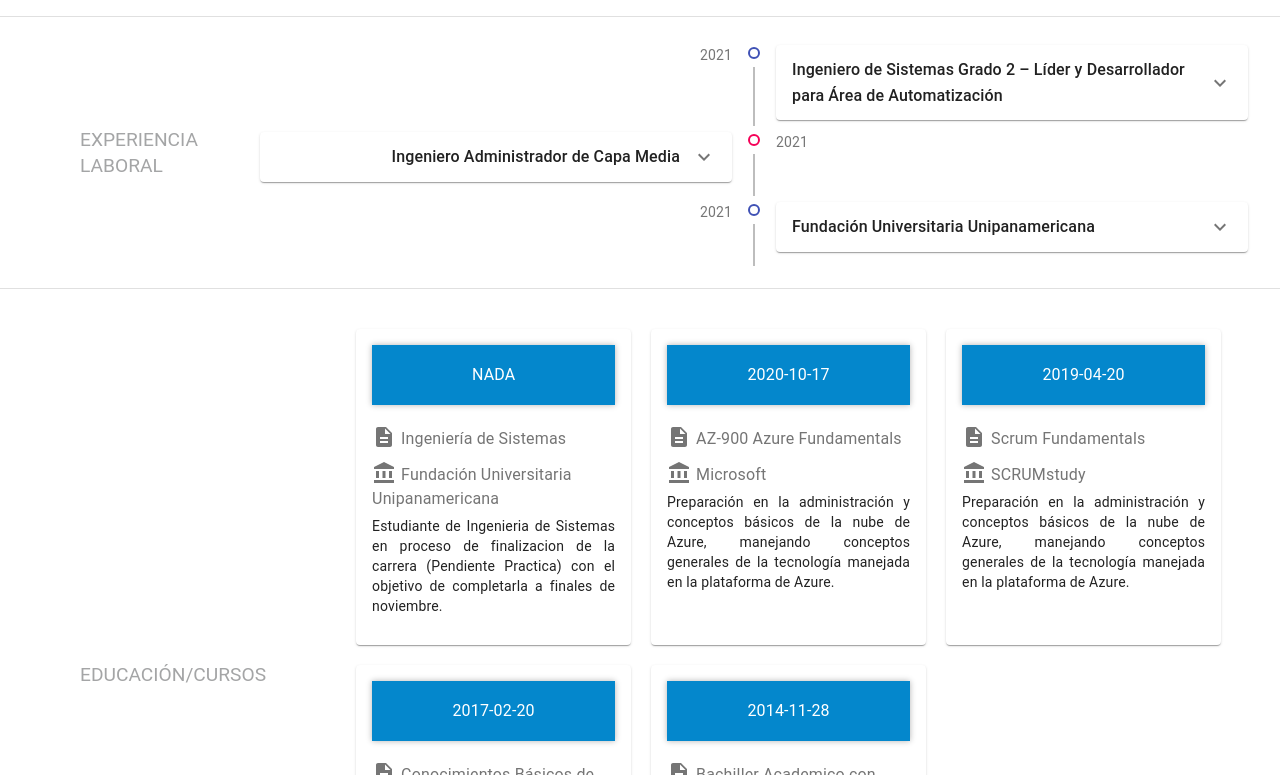
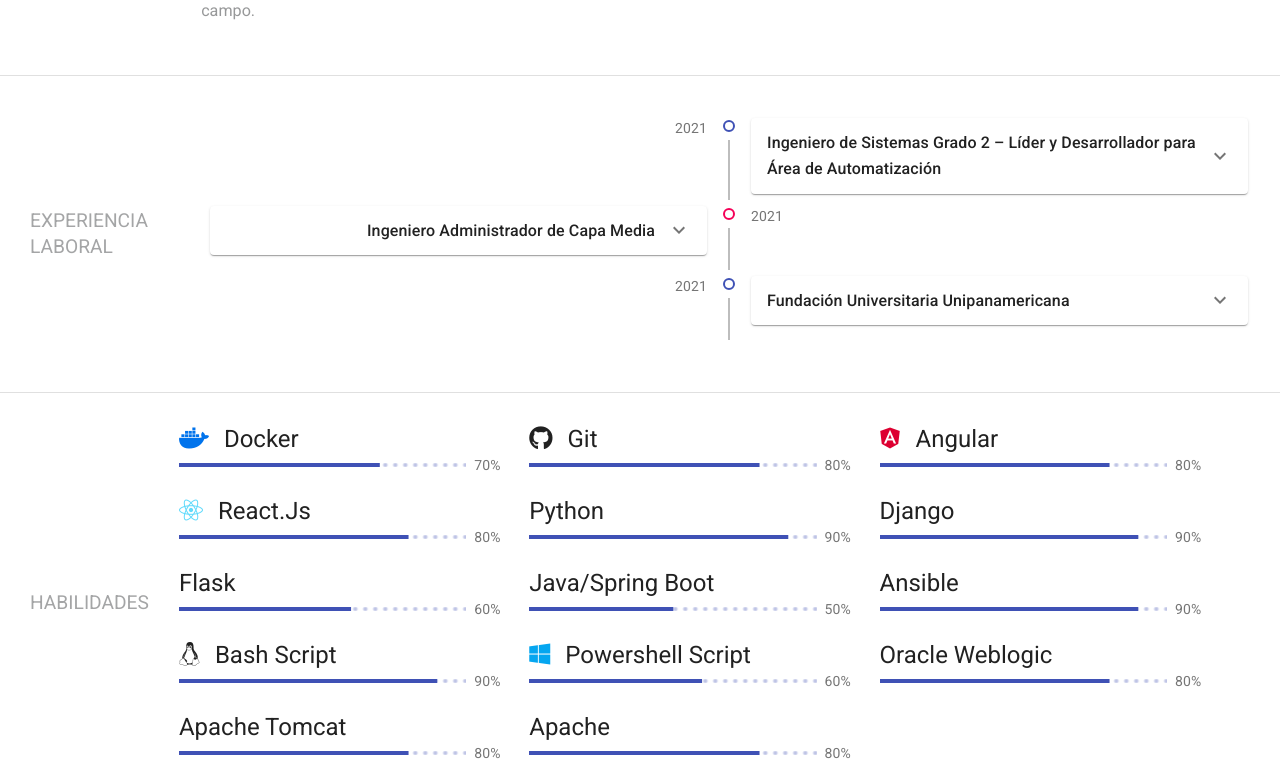
Before and after one commit to juanqr08/CurriculumVitae, a React (Create React App) app: page / in a window 1280 px wide. Shown: the part 665-1440 px from the top of the page. Built offline with nearby package versions, Linux system fonts and the light colour scheme.

Commit message:
Se agrego seccion de conocimientos.

```diff
--- a/src/assets/scss/custom/_body.scss
+++ b/src/assets/scss/custom/_body.scss
@@ -1,16 +1,21 @@
 .contentRoot{
-    margin-top: 80px !important;
+    //margin-top: 80px !important;
+    background-color: #efefef;
     .contentInformation {
         display: flex !important;
+        margin-top: 30px;
+        margin-bottom: 30px;
+        /* .colorFrame {
+            background-color: rgba(170, 170, 170, 0.769);
+        } */
     }
     .contentCards {
         display: flex !important;
         flex-wrap: wrap !important;
-        margin-top: 30px;
         margin-left: 50px;
         .cardInfo{
             flex: 0 0 20% !important;
-            min-width: 275px !important;
+            min-width: 300px !important;
             margin: 10px 10px 10px 10px !important;
             .cardDate {
                 text-align: center !important;
@@ -61,7 +66,7 @@
         width: 160px !important;
         height: 160px !important;
         margin-right: 30px !important;
-        margin-left: 50px !important;
+        margin-left: 30px !important;
         margin-top: 40px !important;
     }
     .titlesInformation {
@@ -69,7 +74,7 @@
         font-size: 1.2rem;
         color: rgb(164, 165, 166);
         margin-right: 30px !important;
-        margin-left: 80px !important;
+        margin-left: 30px !important;
         margin-top: auto !important;
         margin-bottom: auto !important;
     }
@@ -85,4 +90,15 @@
     .MuiAccordionSummary-content {
         display: block !important;
     }
+
+    .contentKnowledge {
+        width: 100%;
+        display: flex;
+        flex-wrap: wrap;
+        .knowledge{
+            width: 30%;
+            margin-right: 20px;
+            margin-bottom: 20px;
+        }
+    }
 }
--- a/src/assets/scss/custom/_icons.scss
+++ b/src/assets/scss/custom/_icons.scss
@@ -28,3 +28,20 @@
         margin-right: 10px !important;
     }
 }
+
+.iconKnowledge {
+    margin-right: 15px;
+    max-width: 60px;
+    &.docker {
+        color: #0073ec !important;
+    }
+    &.angular {
+        color: #dd0031 !important;
+    }
+    &.react {
+        color: #61dafb !important;
+    }
+    &.windows {
+        color: #05a6f0 !important;
+    }
+}
--- /dev/null
+++ b/src/components/Knowledge.jsx
@@ -0,0 +1,50 @@
+import React from 'react';
+import CardContent from '@material-ui/core/CardContent';
+import Typography from '@material-ui/core/Typography';
+import LinearProgress from '@material-ui/core/LinearProgress';
+import Box from '@material-ui/core/Box';
+import { makeStyles } from '@material-ui/core/styles';
+
+const useStyles = makeStyles((theme) => ({
+    root: {
+      width: '40%',
+    },
+  }));
+
+const Knowledge = (props) => {
+
+    const classes = useStyles()
+    const {data, title} = props;
+    const [progress, setProgress] = React.useState(10);
+    const [buffer, setBuffer] = React.useState(10);
+
+    return (
+        <div className="contentInformation">
+            <Typography component="h5" variant="h5" className="titlesInformation">
+                {title}
+            </Typography>
+            <div className="contentKnowledge">
+                {data.map(item => (
+                    <div className="knowledge">
+                        <Typography component="h5" variant="h5">
+                            {item.icon}
+                            {item.name}
+                        </Typography>
+                        <Box display="flex" alignItems="center">
+                            <Box width="100%" mr={1}>
+                                <LinearProgress variant="buffer" value={item.percentage} valueBuffer={buffer} />
+                            </Box>
+                            <Box minWidth={35}>
+                                <Typography variant="body2" color="textSecondary">{`${Math.round(
+                                item.percentage,
+                                )}%`}</Typography>
+                            </Box>
+                        </Box>
+                    </div>
+                ))}
+            </div>
+        </div>
+    )
+}
+
+export default Knowledge;
--- a/src/components/cv.jsx
+++ b/src/components/cv.jsx
@@ -2,6 +2,8 @@ import { Fragment } from 'react';
 import Header from "./Header";
 import Footer from "./Footer";
 import ProfileProfessional from "./ProfileProfessional";
+import Knowledge from "./Knowledge";
+import { Knowledge as Know } from "../constants/Knowledge";
 import { Experience } from "../constants/Expirience";
 import { Education } from "../constants/Education";
 import Cards from "./Cards";
@@ -12,11 +14,13 @@ import { Card } from '@material-ui/core';
 const CurriculumVitae = () => {
     return (
         <Card>
-            <Header title="Hoja de Vida" name="Juan Jose Quintero" position="Desarrollador"/>
+            <Header title="Hoja de Vida" name="Juan Jose Quintero Reatiga" position="Desarrollador"/>
             <Divider  />
             <ProfileProfessional />
             <Divider  />
             <CustomTimeLine data={Experience} title="Experiencia Laboral" />
+            <Divider  />
+            <Knowledge data={Know} title="Habilidades" />
             <Divider  />
             <Cards data={Education} title="Educación/Cursos"/>
             <Divider  />
--- a/src/constants/Knowledge.jsx
+++ b/src/constants/Knowledge.jsx
@@ -1,5 +1,84 @@
-export const knowledge = {
-    angular: {
+import { FontAwesomeIcon } from "@fortawesome/react-fontawesome";
+import { MDBIcon } from "mdbreact";
+import { Icon, InlineIcon } from '@iconify/react';
+import ansibleIcon from '@iconify-icons/logos/ansible';
+import apacheIcon from '@iconify-icons/logos/apache';
+import springIcon from '@iconify-icons/logos/spring-icon';
+import oracleIcon from '@iconify-icons/logos/oracle';
+import tomcatIcon from '@iconify-icons/logos/tomcat';
+import djangoIcon from '@iconify-icons/logos/django-icon';
+import flaskIcon from '@iconify-icons/logos/flask';
+import pythonIcon from '@iconify-icons/logos/python';
 
+export const Knowledge = [
+    {
+        name: 'Docker',
+        percentage: 70,
+        icon: <MDBIcon className="iconKnowledge docker" fab icon="docker" />
     },
-}
+    {
+        name: 'Git',
+        percentage: 80,
+        icon: <MDBIcon className="iconKnowledge" fab icon="github" />
+    },
+    {
+        name: 'Angular',
+        percentage: 80,
+        icon: <MDBIcon className="iconKnowledge angular" fab icon="angular" />
+    },
+    {
+        name: 'React.Js',
+        percentage: 80,
+        icon: <MDBIcon className="iconKnowledge react" fab icon="react" />
+    },
+    {
+        name: 'Python',
+        percentage: 90,
+        icon: <Icon className="iconKnowledge" icon={pythonIcon} />
+    },
+    {
+        name: 'Django',
+        percentage: 90,
+        icon: <Icon className="iconKnowledge" icon={djangoIcon} />
+    },
+    {
+        name: 'Flask',
+        percentage: 60,
+        icon: <Icon className="iconKnowledge" icon={flaskIcon} />
+    },
+    {
+        name: 'Java/Spring Boot',
+        percentage: 50,
+        icon: <Icon className="iconKnowledge" icon={springIcon} />
+    },
+    {
+        name: 'Ansible',
+        percentage: 90,
+        icon: <Icon className="iconKnowledge" icon={ansibleIcon} />
+    },
+    {
+        name: 'Bash Script',
+        percentage: 90,
+        icon: <MDBIcon className="iconKnowledge" fab icon="linux" />
+    },
+    {
+        name: 'Powershell Script',
+        percentage: 60,
+        icon: <MDBIcon className="iconKnowledge windows" fab icon="windows" />
+    },
+    {
+        name: 'Oracle Weblogic',
+        percentage: 80,
+        icon: <Icon className="iconKnowledge" icon={oracleIcon} />
+    },
+    {
+        name: 'Apache Tomcat',
+        percentage: 80,
+        icon: <Icon className="iconKnowledge" icon={tomcatIcon} />
+    },
+    {
+        name: 'Apache',
+        percentage: 80,
+        icon: <Icon className="iconKnowledge" icon={apacheIcon} />
+    },
+]
--- a/src/index.js
+++ b/src/index.js
@@ -3,6 +3,9 @@ import ReactDOM from 'react-dom';
 import './index.scss';
 import App from './App';
 import reportWebVitals from './reportWebVitals';
+import '@fortawesome/fontawesome-free/css/all.min.css';
+import 'bootstrap-css-only/css/bootstrap.min.css';
+import 'mdbreact/dist/css/mdb.css';
 
 ReactDOM.render(
   <React.StrictMode>
```
Also changed, not shown: package.json (+9 -0 lines), src/assets/svg/oracle.svg (added), 1 other file (tests, documents, lock files or other folders).
